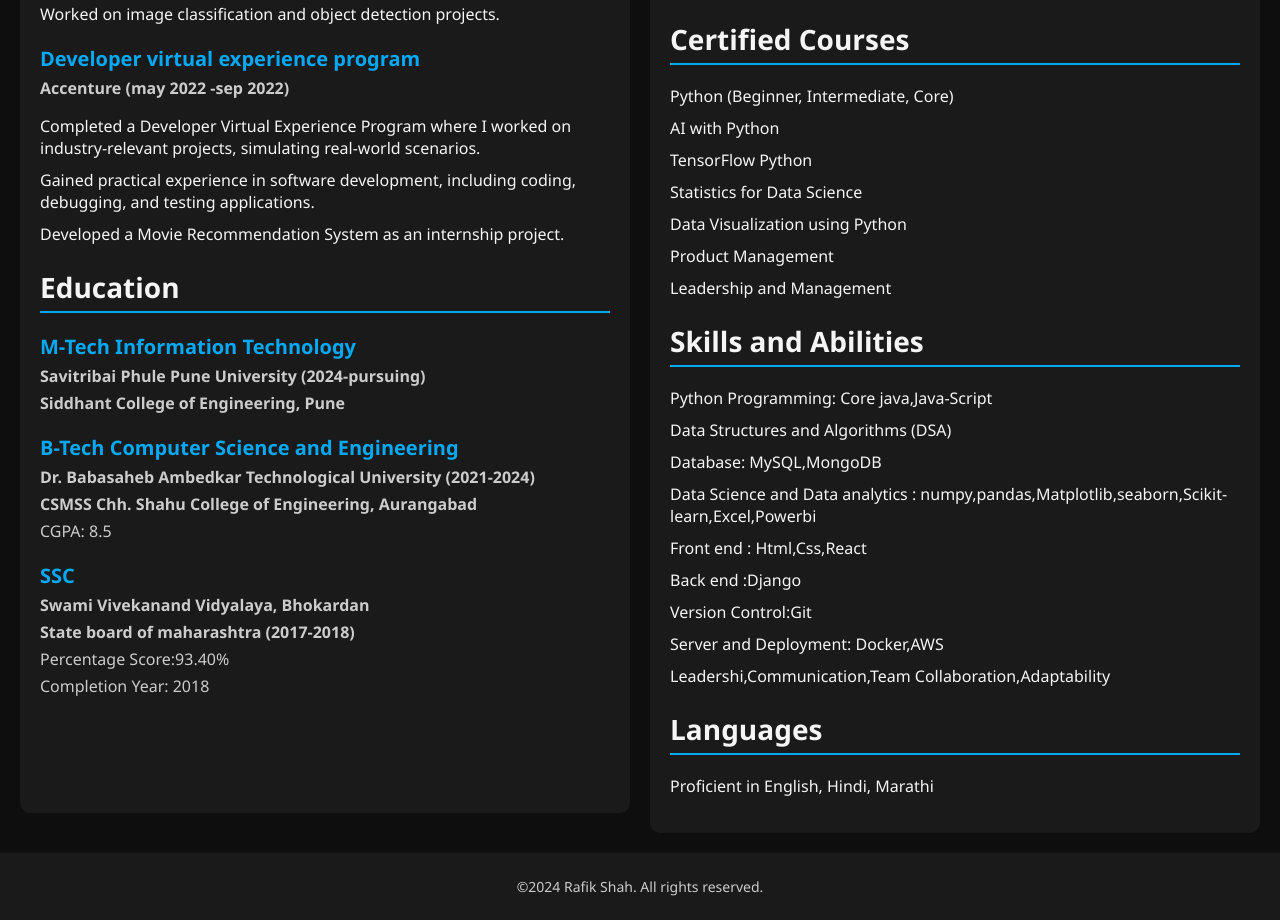
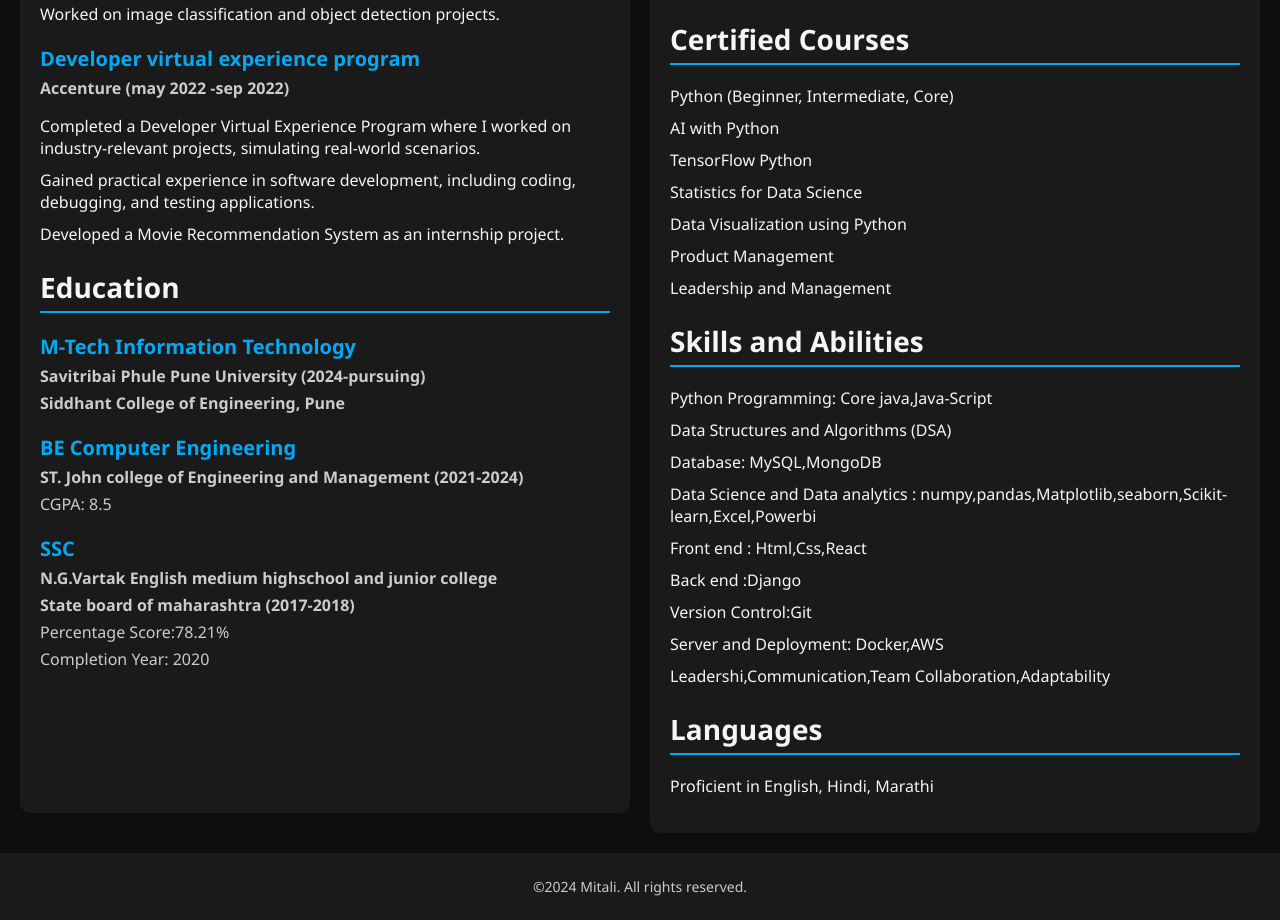
Before and after one commit to MitaliVM/My-Resume, a plain HTML site: page index.html in a window 1280 px wide. Shown: the part 736-1656 px from the top of the page. Drawn offline with Linux system fonts and the light colour scheme.

Commit message:
Update index.html

```diff
--- a/index.html
+++ b/index.html
@@ -4,7 +4,7 @@
 <head>
     <meta charset="UTF-8">
     <meta name="viewport" content="width=device-width, initial-scale=1.0">
-    <title>Rafik Shah - Resume</title>
+    <title>Mitali - Resume</title>
     <!-- Font Awesome for icons -->
     <link rel="stylesheet" href="https://cdnjs.cloudflare.com/ajax/libs/font-awesome/6.0.0-beta3/css/all.min.css">
     <style>
@@ -176,7 +176,7 @@
 
 <body>
     <header>
-        <h1>Rafik Shah</h1>
+        <h1>Mitali</h1>
         <p>AI, Data Science, and Machine Learning Enthusiast committed to driving innovation and delivering impactful solutions.</p>
         <div class="contact-info">
             <ul>
@@ -231,18 +231,17 @@
                 </div>
 
                 <div class="education-item">
-                    <h3>B-Tech Computer Science and Engineering</h3>
-                    <p><strong>Dr. Babasaheb Ambedkar Technological University (2021-2024)</strong></p>
-                    <p><strong>CSMSS Chh. Shahu College of Engineering, Aurangabad</strong></p>
+                    <h3>BE Computer Engineering</h3>
+                    <p><strong>ST. John college of Engineering and Management (2021-2024)</strong></p>
                     <p>CGPA: 8.5</p>
                 </div>
 
                 <div class="education-item">
                     <h3>SSC</h3>
-                    <p><strong>Swami Vivekanand Vidyalaya, Bhokardan</strong></p>
+                    <p><strong>N.G.Vartak English medium highschool and junior college</strong></p>
                     <p><strong>State board of maharashtra (2017-2018)</strong></p>
-                    <p>Percentage Score:93.40%</p>
-                    <p>Completion Year: 2018</p>
+                    <p>Percentage Score:78.21%</p>
+                    <p>Completion Year: 2020</p>
                 </div>
             </section>
         </div>
@@ -305,7 +304,7 @@
     </div>
 
     <footer>
-        <p>©2024 Rafik Shah. All rights reserved.</p>
+        <p>©2024 Mitali. All rights reserved.</p>
     </footer>
 
 </body>
```
